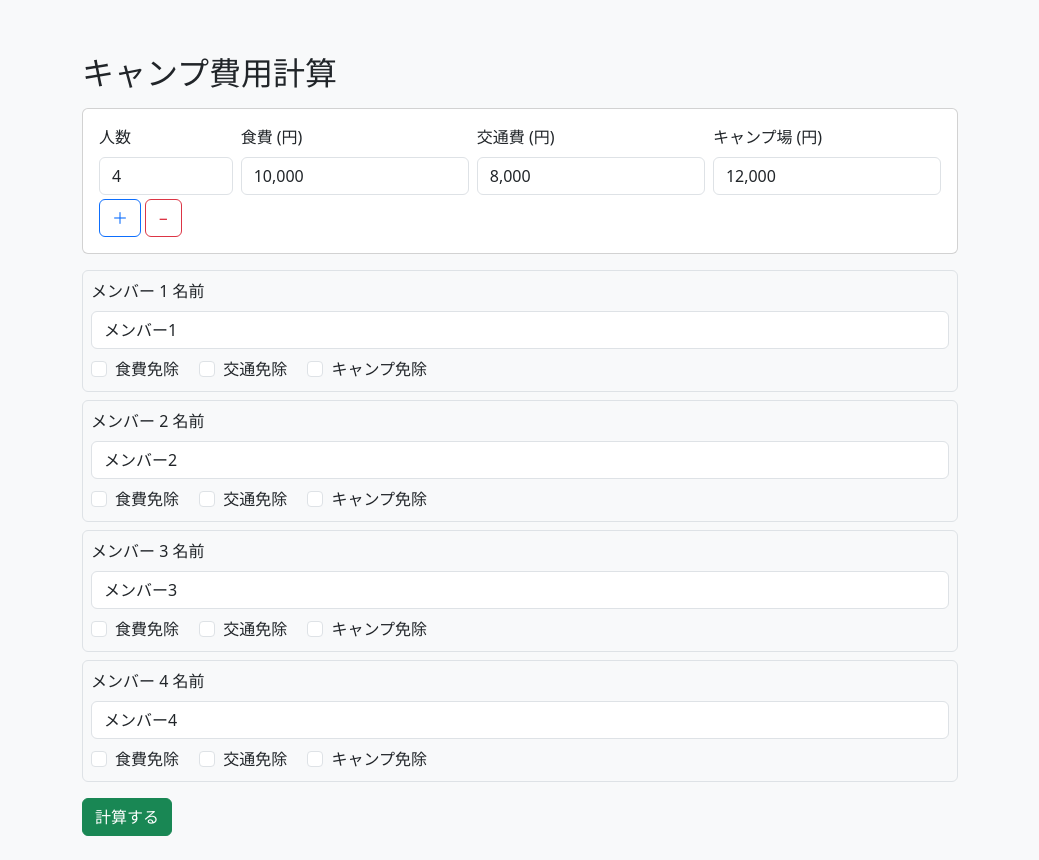
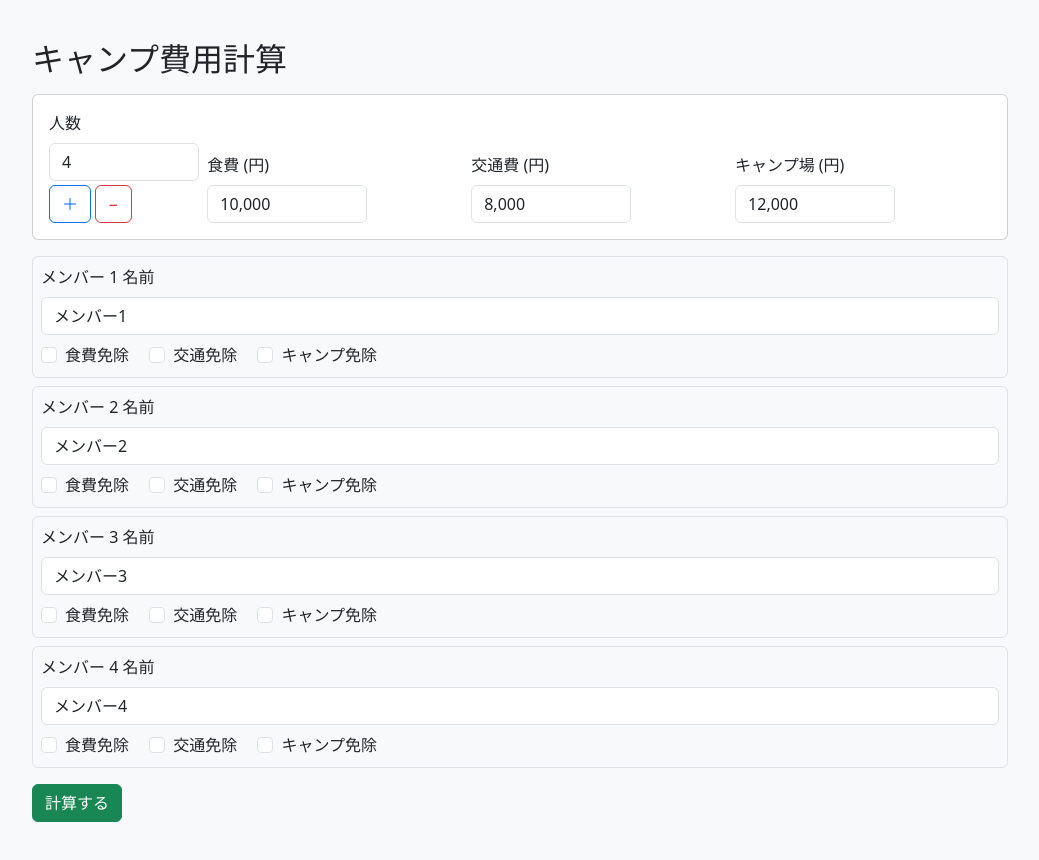
Before and after one commit to yt1092/campcostapp_flask, a Flask app: page / in a window 1280 px wide. Shown: the whole page, without its empty margins (120-1159 px from the left). After the commit the page ends 822 px from the top, so only its background shows below. Run offline with Flask 2, Linux system fonts and the light colour scheme.

Commit message:
Update index.html

```diff
--- a/templates/index.html
+++ b/templates/index.html
@@ -3,20 +3,22 @@
 <head>
   <meta charset="utf-8">
   <title>キャンプ費用計算</title>
+  <meta name="viewport" content="width=device-width,initial-scale=1">
   <link href="https://cdn.jsdelivr.net/npm/bootstrap@5.3.0/dist/css/bootstrap.min.css" rel="stylesheet">
   <style>
     body { background-color: #f8f9fa; }
-    .container { max-width: 900px; margin-top: 30px; }
+    .container { max-width: 1000px; margin-top: 24px; }
     .member-card { background: #fff; padding: 12px; border-radius: 8px; margin-bottom: 10px; }
+    .small-input { max-width: 160px; }
   </style>
 </head>
-<body class="bg-light">
-  <div class="container py-4">
+<body>
+  <div class="container py-3">
     <h2 class="mb-3">キャンプ費用計算</h2>
 
     {% if errors %}
       <div class="alert alert-danger">
-        <ul>
+        <ul class="mb-0">
         {% for e in errors %}
           <li>{{ e }}</li>
         {% endfor %}
@@ -24,9 +26,9 @@
       </div>
     {% endif %}
 
-    <form id="main-form" method="post" action="/calculate">
+    <form id="main-form" method="post" action="/calculate" novalidate>
       <div class="card p-3 mb-3">
-        <div class="row g-2">
+        <div class="row g-2 align-items-end">
           <div class="col-2">
             <label class="form-label">人数</label>
             <input id="people" name="people" type="number" class="form-control" value="{{ form_people }}" min="1" max="100">
@@ -38,15 +40,15 @@
 
           <div class="col">
             <label class="form-label">食費 (円)</label>
-            <input id="food-input" name="food" type="text" class="form-control" value="{{ "{:,}".format(form_food) }}">
+            <input id="food-input" name="food" type="text" class="form-control small-input" value="{{ "{:,}".format(form_food) }}">
           </div>
           <div class="col">
             <label class="form-label">交通費 (円)</label>
-            <input id="transport-input" name="transport" type="text" class="form-control" value="{{ "{:,}".format(form_transport) }}">
+            <input id="transport-input" name="transport" type="text" class="form-control small-input" value="{{ "{:,}".format(form_transport) }}">
           </div>
           <div class="col">
             <label class="form-label">キャンプ場 (円)</label>
-            <input id="camp-input" name="camp" type="text" class="form-control" value="{{ "{:,}".format(form_camp) }}">
+            <input id="camp-input" name="camp" type="text" class="form-control small-input" value="{{ "{:,}".format(form_camp) }}">
           </div>
         </div>
       </div>
@@ -58,7 +60,7 @@
 
     {% if results %}
       <hr>
-      <h4>計算結果</h4>
+      <h4 class="mt-3">計算結果</h4>
       <ul class="list-unstyled">
         {% for r in results %}
           <li>{{ r }}</li>
@@ -68,16 +70,18 @@
   </div>
 
   <script>
-    // サーバーからの初期データ（必ず渡す）
     window.initialData = {
       form_people: {{ form_people }},
       form_names: {{ form_names|tojson }},
+      form_food: {{ form_food }},
+      form_transport: {{ form_transport }},
+      form_camp: {{ form_camp }},
       form_food_exempt: {{ form_food_exempt|tojson }},
       form_transport_exempt: {{ form_transport_exempt|tojson }},
       form_camp_exempt: {{ form_camp_exempt|tojson }}
     };
   </script>
 
-  <script src="/static/script.js"></script>
+  <script src="{{ url_for('static', filename='script.js') }}"></script>
 </body>
 </html>
```
